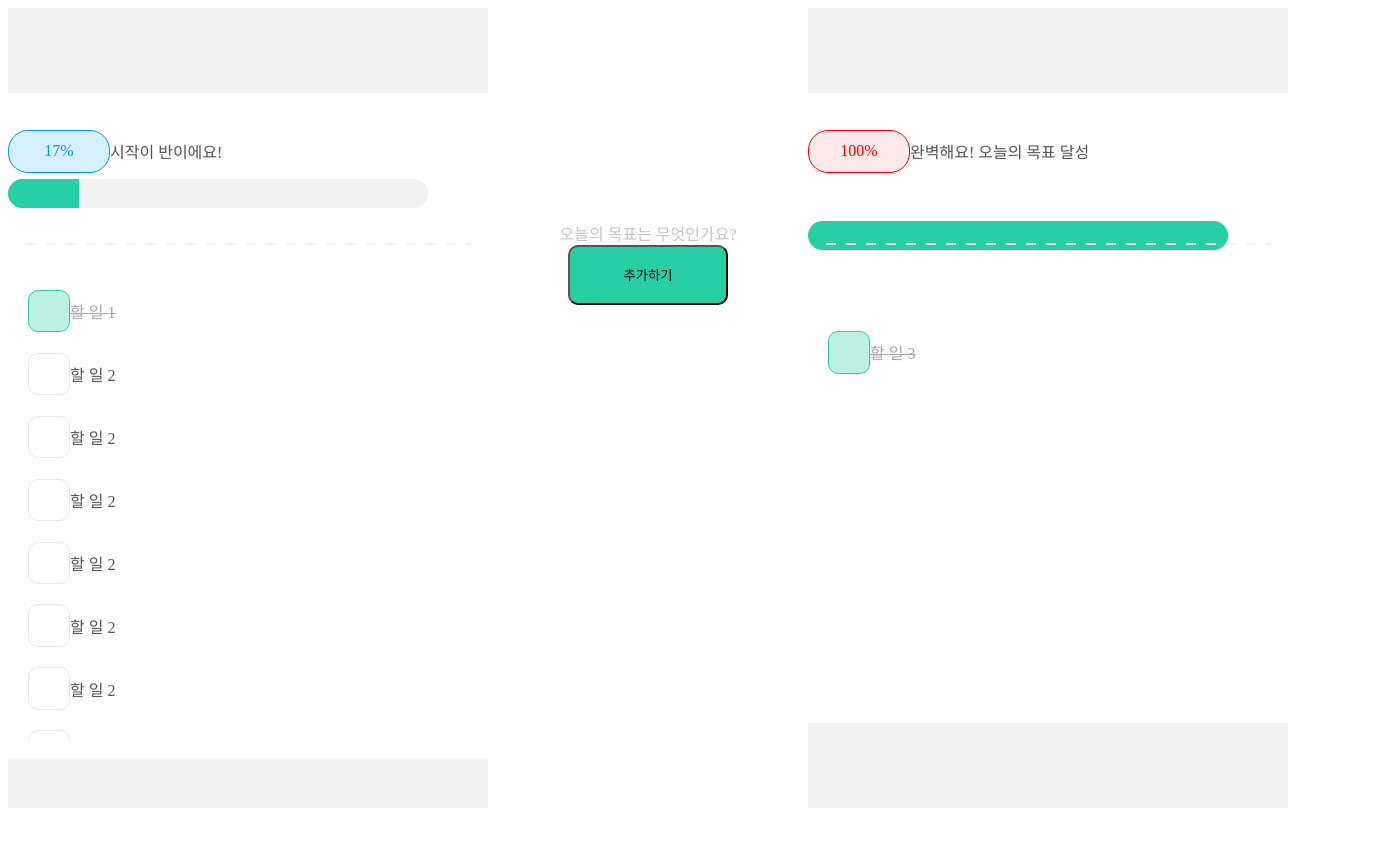
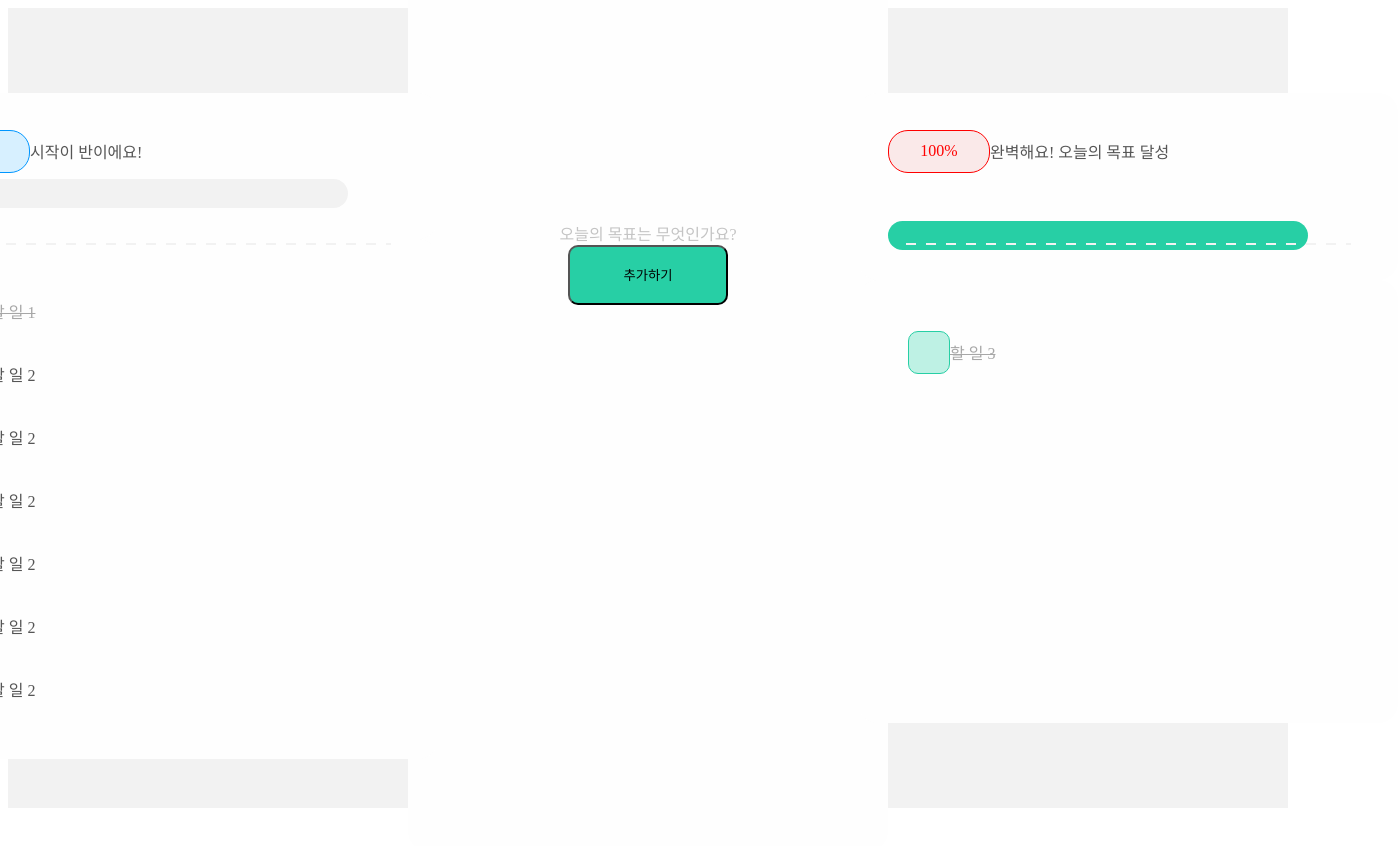
Before and after one commit to Mocamp-Official/Mocamp-FrontEnd, a Next.js app: page /main in a window 1280 px wide. Shown: the top 846 px of the page, 1398 px wide, since content can reach past the window. Built offline with nearby package versions, Linux system fonts and the light colour scheme.

Commit message:
♻️ Refactor: 뱃지 스타일 코드 리팩토링
#18 스타일 코드 리팩토링

```diff
--- a/src/components/todo/TodoNoContent.tsx
+++ b/src/components/todo/TodoNoContent.tsx
@@ -1,6 +1,6 @@
 const TodoNoContent = () => {
   return (
-    <div className="flex flex-col items-center w-full h-full pt-[255px] gap-5 bg-[#FEFEFE]  rounded-[20px]">
+    <div className="flex flex-col items-center w-[480px] h-full pt-[255px] gap-5 bg-[#FEFEFE]  rounded-[20px]">
       <span className="text-[#C4C4C4] font-semibold text-2xl">
         오늘의 목표는 무엇인가요?
       </span>
--- a/src/components/todo/progress/ProgressBadge.tsx
+++ b/src/components/todo/progress/ProgressBadge.tsx
@@ -1,22 +1,41 @@
-interface ProgressRateBadgeProps {
+interface ProgressBadgeProps {
   progress: number;
 }
 
-const ProgressBadge = ({ progress }: ProgressRateBadgeProps) => {
-  const getColor = (value: number) => {
-    if (value === 100) return 'text-[#FF0000] border-[#FF0000] bg-[#FAE9E9]';
-    if (value > 0) return 'text-[#0096FF] border-[#0096FF] bg-[#D7F0FF]';
-    return 'bg-blue-400'; // 여기 스타일 수정
+const ProgressBadge = ({ progress }: ProgressBadgeProps) => {
+  const getBadgeStyle = (value: number) => {
+    if (value === 100) {
+      return {
+        text: 'text-[#FF0000]',
+        border: 'border-[#FF0000]',
+        bg: 'bg-[#FAE9E9]',
+      };
+    }
+
+    if (value > 0) {
+      return {
+        text: 'text-[#0096FF]',
+        border: 'border-[#0096FF]',
+        bg: 'bg-[#D7F0FF]',
+      };
+    }
+
+    return {
+      text: 'text-white',
+      border: 'border-blue-400',
+      bg: 'bg-blue-400',
+    };
   };
+
+  const { text, border, bg } = getBadgeStyle(progress);
 
   return (
     <div
-      className={`flex justify-center items-center w-[100px] h-[40.64px] rounded-[20px] border-[1px] ${getColor(progress)}`}
+      className={`flex justify-center items-center w-[100px] h-[40.64px] rounded-[20px] border-[1px] ${text} ${border} ${bg}`}
     >
-      <span className="flex items-center h-[21.33px] text-lg font-semibold">
-        {progress}%
-      </span>
+      <span className="text-lg font-semibold">{progress}%</span>
     </div>
   );
 };
+
 export default ProgressBadge;
```
